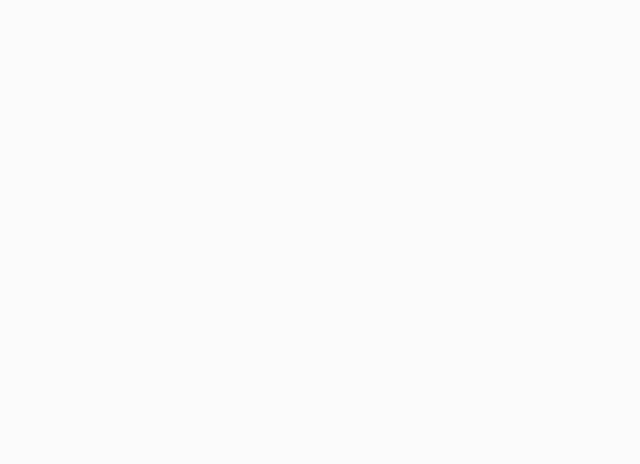
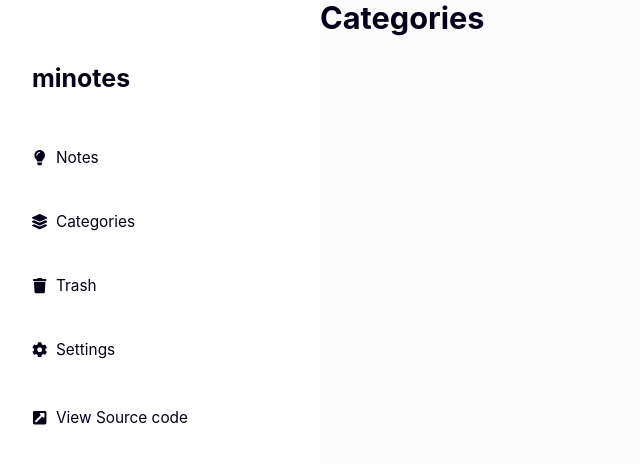
Before and after one commit to gzkdev/minote, a React (Create React App) app: page /categories in a window 1280 px wide. Before the commit this address had no page. Shown: the top 464 px of the page, without its empty margins (0-640 px from the left). Built offline with nearby package versions, Linux system fonts and the light colour scheme.

Commit message:
fixed appcontainer component

```diff
--- a/src/App.js
+++ b/src/App.js
@@ -2,6 +2,7 @@ import { BrowserRouter, Routes, Route } from "react-router-dom"
 import GlobalStyles from "./components/GlobalStyles";
 import { NotesProvider } from "./NotesContext";
 import Home from "./Pages/Home";
+import Categories from "./Pages/Categories";
 
 function App() {
   return (
@@ -10,6 +11,7 @@ function App() {
       <BrowserRouter>
         <Routes>
           <Route path="/" element={<Home />} />
+          <Route path="/categories" element={<Categories />} />
         </Routes>
       </BrowserRouter>
     </NotesProvider>
--- /dev/null
+++ b/src/Pages/Categories.js
@@ -0,0 +1,15 @@
+import AppContainer from "../components/AppContainer/AppContainer";
+import SideBar from "../components/SideBar/SideBar";
+
+export default function Categories() {
+    return (
+        <>
+            <AppContainer>
+                <SideBar />
+                <div>
+                    <h1>Categories</h1>
+                </div>
+            </AppContainer>
+        </>
+    )
+}
--- a/src/components/AppContainer/AppContainer.jsx
+++ b/src/components/AppContainer/AppContainer.jsx
@@ -1,6 +1,4 @@
 import styled from "styled-components";
-import SideBar from "../SideBar/SideBar";
-import MainContainer from "../MainContainer";
 
 const AppContainerStyled = styled.div`
   width: 100%;
@@ -12,11 +10,4 @@ const AppContainerStyled = styled.div`
   }
 `;
 
-export default function AppContainer() {
-  return (
-    <AppContainerStyled>
-      <SideBar />
-      <MainContainer />
-    </AppContainerStyled>
-  );
-}
+export default AppContainerStyled;
```
